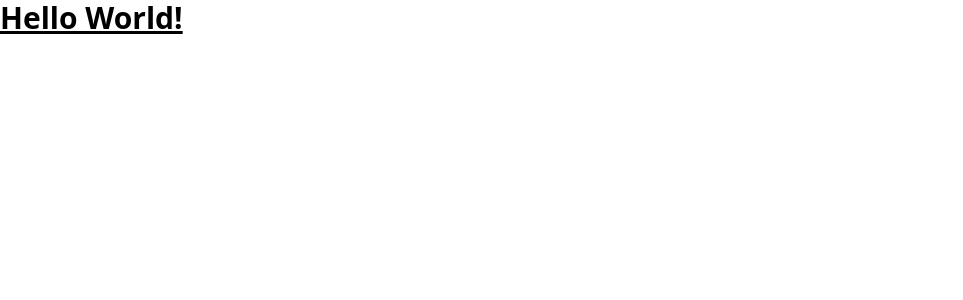
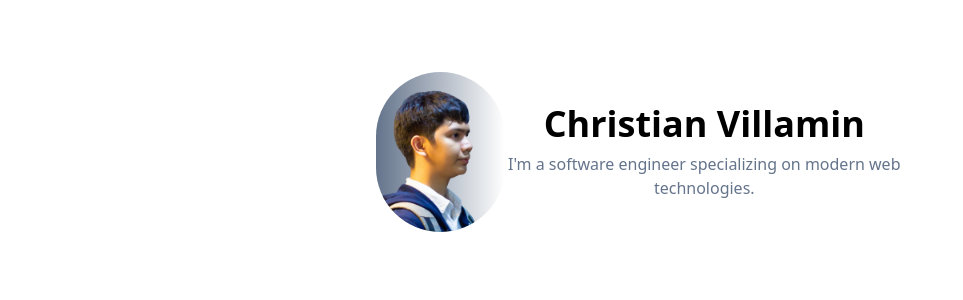
Before and after one commit to codekcv/personal-website, a Next.js app: page / in a window 1280 px wide. Shown: the top 300 px of the page, without its empty margins (0-963 px from the left). Built offline with nearby package versions, Linux system fonts and the light colour scheme.

Commit message:
feat: init hero component

```diff
--- /dev/null
+++ b/src/pages-main/Home/Hero.tsx
@@ -0,0 +1,31 @@
+import Image from "next/image";
+import { FC } from "react";
+import ProfilePicture from "@public/images/christian_villamin.png";
+
+const Hero: FC = () => {
+  return (
+    <div className="text-center px-6 mt-6 flex items-center max-w-xl mx-auto">
+      <div className="relative w-40 h-40 rounded-full overflow-hidden bg-gradient-to-r from-slate-500 mt-12">
+        <Image
+          className="scale-125"
+          src={ProfilePicture}
+          layout="fill"
+          objectFit="cover"
+          alt="Christian Villamin's Photo"
+        />
+      </div>
+
+      <div>
+        <h1 className="mt-12 text-2xl font-bold md:text-4xl">
+          Christian Villamin
+        </h1>
+
+        <h3 className="text-slate-500 mt-2">
+          I&apos;m a software engineer specializing on modern web technologies.
+        </h3>
+      </div>
+    </div>
+  );
+};
+
+export default Hero;
--- a/src/pages-main/Home/Home.tsx
+++ b/src/pages-main/Home/Home.tsx
@@ -1,18 +1,20 @@
 import type { NextPage } from "next";
 import Head from "next/head";
+import Hero from "./Hero";
 
 const Home: NextPage = () => {
   return (
     <div>
       <Head>
-        <title>Create Next App</title>
+        <title>Christian Villamin&apos;s personal website.</title>
         <meta name="description" content="Generated by create next app" />
         <link rel="icon" href="/favicon.ico" />
       </Head>
 
-      <main>
-        <h1 className="text-3xl font-bold underline">Hello World!</h1>
-      </main>
+      <section>
+        <Hero />
+      </section>
+
       <footer />
     </div>
   );
```
Also changed, not shown: public/images/christian_villamin.png (added).
